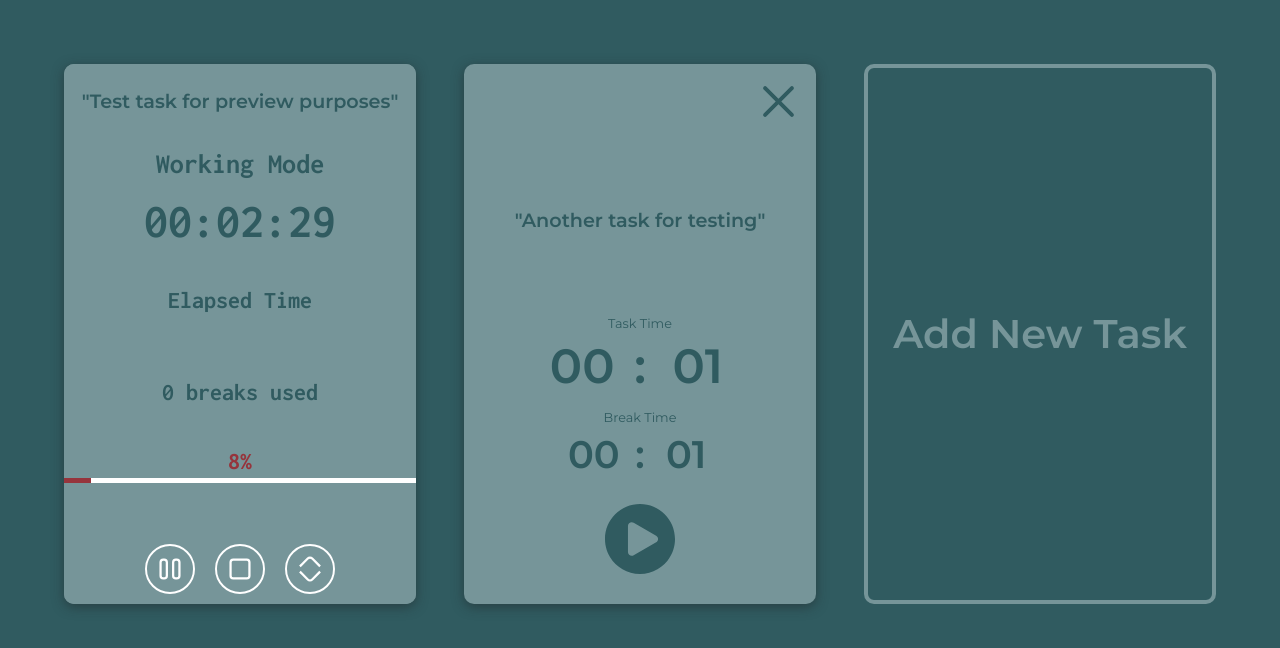
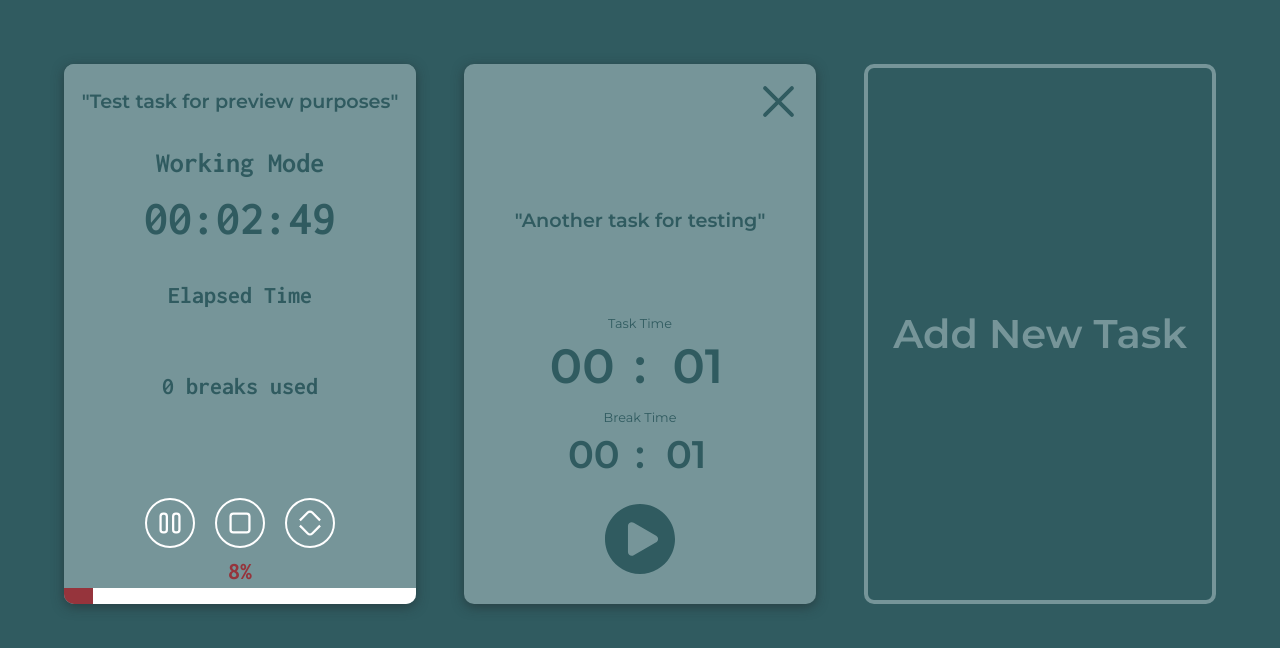
Before and after one commit to jchojna/task-timer, a React (Create React App) app: page / in a window 1280 px wide. Both pictures are taken after a click on the button 240 px from the left and 539 px from the top of the page. Shown: the top 648 px of the page. Built offline with nearby package versions, Linux system fonts and the light colour scheme.

Commit message:
feat: move timer progress bar from Countdown to Timer component

```diff
--- a/src/components/Countdown.js
+++ b/src/components/Countdown.js
@@ -1,7 +1,6 @@
 import React from 'react';
 import classNames from 'classnames';
 import TimeDisplay from './TimeDisplay';
-import Progress from './Progress';
 import '../scss/Countdown.scss';
 
 const Countdown = (props) => {
@@ -11,8 +10,6 @@ const Countdown = (props) => {
     isElapsedMode,
     elapsedTimeArray,
     remainingTimeArray,
-    elapsedTaskPercent,
-    remainingTaskPercent,
     isCountdownVisible,
     totalBreaks
   } = props;
@@ -51,12 +48,6 @@ const Countdown = (props) => {
         elapsedTimeArray={elapsedTimeArray}
         remainingTimeArray={remainingTimeArray}
       />
-      {/* PROGRESS */}
-      <Progress
-        isElapsedMode={isElapsedMode}
-        elapsedPercent={elapsedTaskPercent}
-        remainingPercent={remainingTaskPercent}
-      />
     </div>
   );
 }
--- a/src/components/Progress.js
+++ b/src/components/Progress.js
@@ -3,7 +3,20 @@ import classNames from 'classnames';
 import '../scss/Progress.scss';
 
 const Progress = (props) => {
-  const { isElapsedMode, elapsedPercent, remainingPercent } = props;
+  const {
+    modifier,
+    isVisible,
+    isElapsedMode,
+    elapsedPercent,
+    remainingPercent
+  } = props;
+
+  const progressClass = classNames("Progress", {
+    "Progress--visible": isVisible,
+    "Progress--taskTime": modifier === "taskTime",
+    "Progress--breakTime": modifier === "breakTime"
+  });
+
   const elapsedPercentClass = classNames("Progress__percent", {
     "Progress__percent--visible": isElapsedMode
   });
@@ -20,7 +33,7 @@ const Progress = (props) => {
   };
 
   return (
-    <section className="Progress">
+    <section className={progressClass}>
       {/* PROGRESS HEADER */}
       <header className="Progress__header">
         <p className={elapsedPercentClass}>{roundedElapsedPercent}</p>
--- a/src/components/Timer.js
+++ b/src/components/Timer.js
@@ -231,6 +231,23 @@ class Timer extends Component {
           onTimerStateChange={this.handleStateChange}
           onStopButtonClick={this.handleAlertVisibility}
         />
+        {/* PROGRESS BAR */}
+        <div className="Timer__progress">
+          <Progress
+            modifier="taskTime"
+            isVisible={isTaskTimeActive}
+            isElapsedMode={isTaskTimeElapsedMode}
+            elapsedPercent={elapsedTaskPercent}
+            remainingPercent={remainingTaskPercent}
+          />
+          <Progress
+            modifier="breakTime"
+            isVisible={isBreakTimeActive}
+            isElapsedMode={isBreakTimeElapsedMode}
+            elapsedPercent={elapsedBreakPercent}
+            remainingPercent={remainingBreakPercent}
+          />
+        </div>
         {/* STOP TASK SECTION */}
         <StopAlert
           isStopAlertVisible={isStopAlertVisible}
--- a/src/lib/globalVariables.js
+++ b/src/lib/globalVariables.js
@@ -1,4 +1,4 @@
-export const cardFlipTime = 500;
+export const cardFlipTime = 300;
 export const maxTaskNameLength = 80;
 
 export const animationStyle = {
--- a/src/scss/Progress.scss
+++ b/src/scss/Progress.scss
@@ -5,8 +5,25 @@
 .Progress {
   @include flex-center;
   flex-direction: column;
-  grid-area: progress;
+  visibility: hidden;
   width: 100%;
+  height: 100%;
+
+  &--taskTime {
+
+  }
+
+  &--breakTime {
+    bottom: 0;
+    height: 100%;
+    left: 0;
+    position: absolute;
+    width: 100%;
+  }
+
+  &--visible {
+    visibility: visible;
+  }
 
   &__header {
     position: relative;
@@ -18,6 +35,7 @@
     @include flex-center;
     color: $color-warning;
     font-family: 'Inconsolata';
+    font-size: 1.5em;
     font-weight: 600;
     left: 50%;
     margin: 0;
@@ -33,8 +51,7 @@
   }
 
   &__bar {
-    //margin-top: 1.2em;
-    height: 5px;
+    height: $progressBar-height;
     position: relative;
     width: 100%;
   }
--- a/src/scss/Timer.scss
+++ b/src/scss/Timer.scss
@@ -37,4 +37,8 @@
     height: 100%;
     position: relative;
   }
+
+  &__progress {
+    position: relative;
+  }
 }
```
